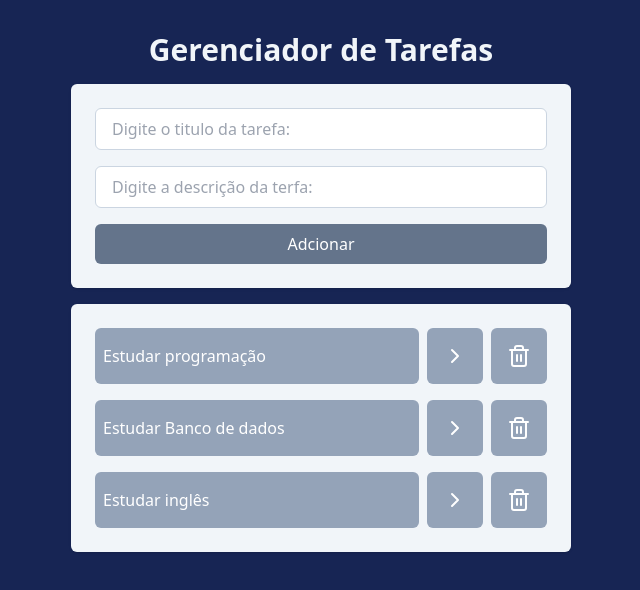
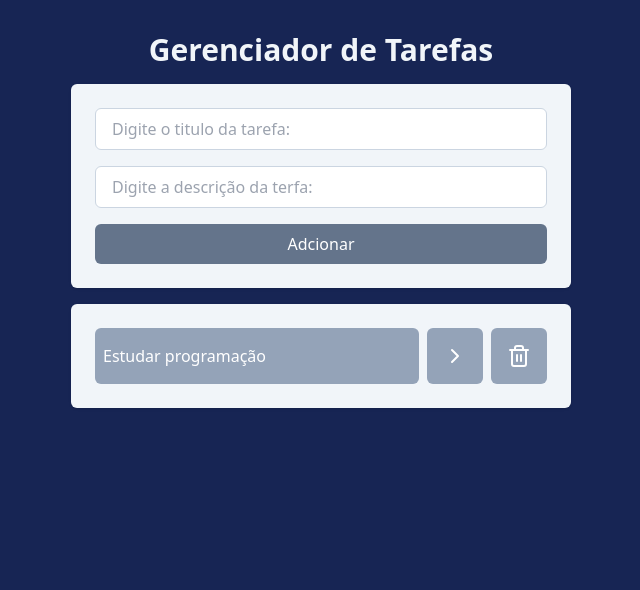
Before and after one commit to brunofragaa97/Gerenciador-de-Tarefa, a React (Vite) app: page / in a window 1280 px wide. Shown: the top 590 px of the page, without its empty margins (319-959 px from the left). Built offline with nearby package versions, Linux system fonts and the light colour scheme.

Commit message:
versão 0.0.5
Implementado inteligencia ao botão "adcionar tarefas" através da criação da função onAddTaskSubmit.

```diff
--- a/src/App.jsx
+++ b/src/App.jsx
@@ -16,25 +16,12 @@ function App() {
       title: "Estudar programação",
       description: "Estudar programação para ser um desenvolvedor Full Stack.",
       isCompleted: false, // Indica se a tarefa foi concluída
-    },
-    {
-      id: 2,
-      title: "Estudar Banco de dados",
-      description: "Estudar banco de dados para ganhar habilidades.",
-      isCompleted: false,
-    },
-    {
-      id: 3,
-      title: "Estudar inglês",
-      description: "Estudar inglês para se comunicar globalmente.",
-      isCompleted: false,
-    },
+    }
   ]);
 
   // Função para alternar o estado de conclusão de uma tarefa
   function onTaskClick(taskId) {
-    // Adiciona o estado atual das tarefas ao histórico antes de alterá-lo
-    setTaskHistory([...taskHistory, tasks]);
+
 
     // Mapeia as tarefas, alternando a propriedade isCompleted da tarefa correspondente
     const newTasks = tasks.map((task) => {
@@ -70,6 +57,17 @@ function App() {
     }
   }
 
+  function onAddTaskSubmit (title, description)  {
+      const newTask = {
+        id: tasks.length +1,
+        title,
+        description,
+        isCompleted: false,
+      }
+      setTasks([...tasks, newTask])
+
+  }
+
   return (
     <div className="w-screen h-screen bg-blue-950 flex justify-center p-8">
       <div className="space-y-4 w-[500px]">
@@ -78,7 +76,7 @@ function App() {
         </h1>
 
         {/* Renderiza o componente de tarefas, passando as tarefas e as funções como props */}
-        <AddTask />
+        <AddTask onAddTaskSubmit={onAddTaskSubmit}/>
         <Tasks
           tasks={tasks}
           onTaskClick={onTaskClick}
--- a/src/components/AddTask.jsx
+++ b/src/components/AddTask.jsx
@@ -1,15 +1,30 @@
-function AddTask(){
-   return (
+import { DessertIcon } from "lucide-react";
+import { useState } from "react";
+
+function AddTask({ onAddTaskSubmit }){
+  const[title, setTitle] = useState("");
+  const[description, setDescription] = useState("");
+  return (
         <div className="space-y-4 p-6 bg-slate-100 rounded-md shadow flex flex-col">
             <input
                 type="text"
                 placeholder="Digite o titulo da tarefa: "
-                className="border border-slate-300 outline-slate-400 px-4 py-2 rounded-md"></input>
+                className="border border-slate-300 outline-slate-400 px-4 py-2 rounded-md"
+                value={title}
+                onChange={(event) => setTitle(event.target.value)}>
+            </input>
             <input
                 type="text"
                 placeholder="Digite a descrição da terfa: "
-                className="border border-slate-300 outline-slate-400 px-4 py-2 rounded-md"></input>
-            <button  className="bg-slate-500 text-white px-4 py-2 rounded-md font-medium">Adcionar</button>
+                className="border border-slate-300 outline-slate-400 px-4 py-2 rounded-md"
+                value={description}
+                onChange={(event) => setDescription(event.target.value)}>
+            </input>
+            <button
+                onClick={() => onAddTaskSubmit(title, description)}
+                className="bg-slate-500 text-white px-4 py-2 rounded-md font-medium">
+                  Adcionar
+            </button>
         </div>
    );
 }
```
